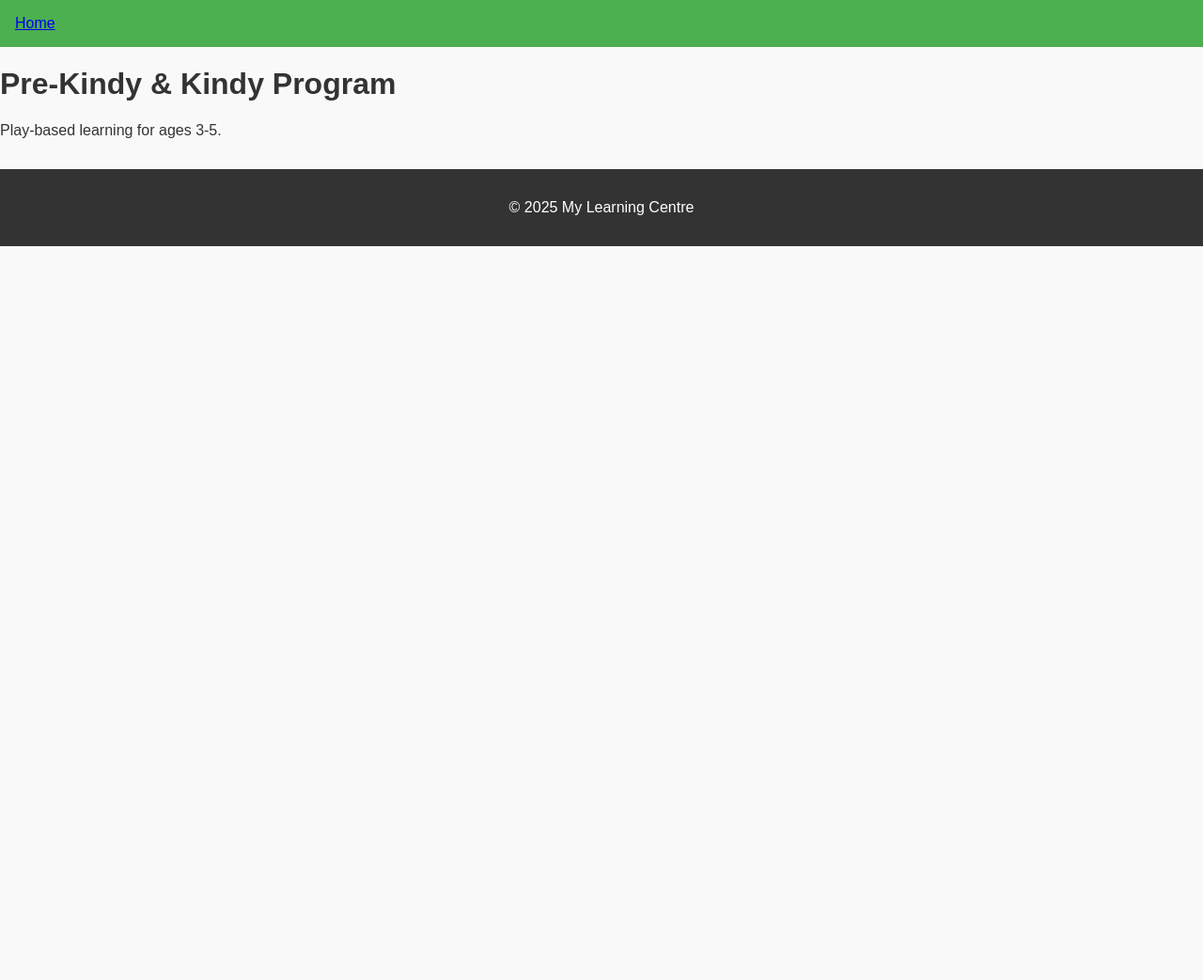
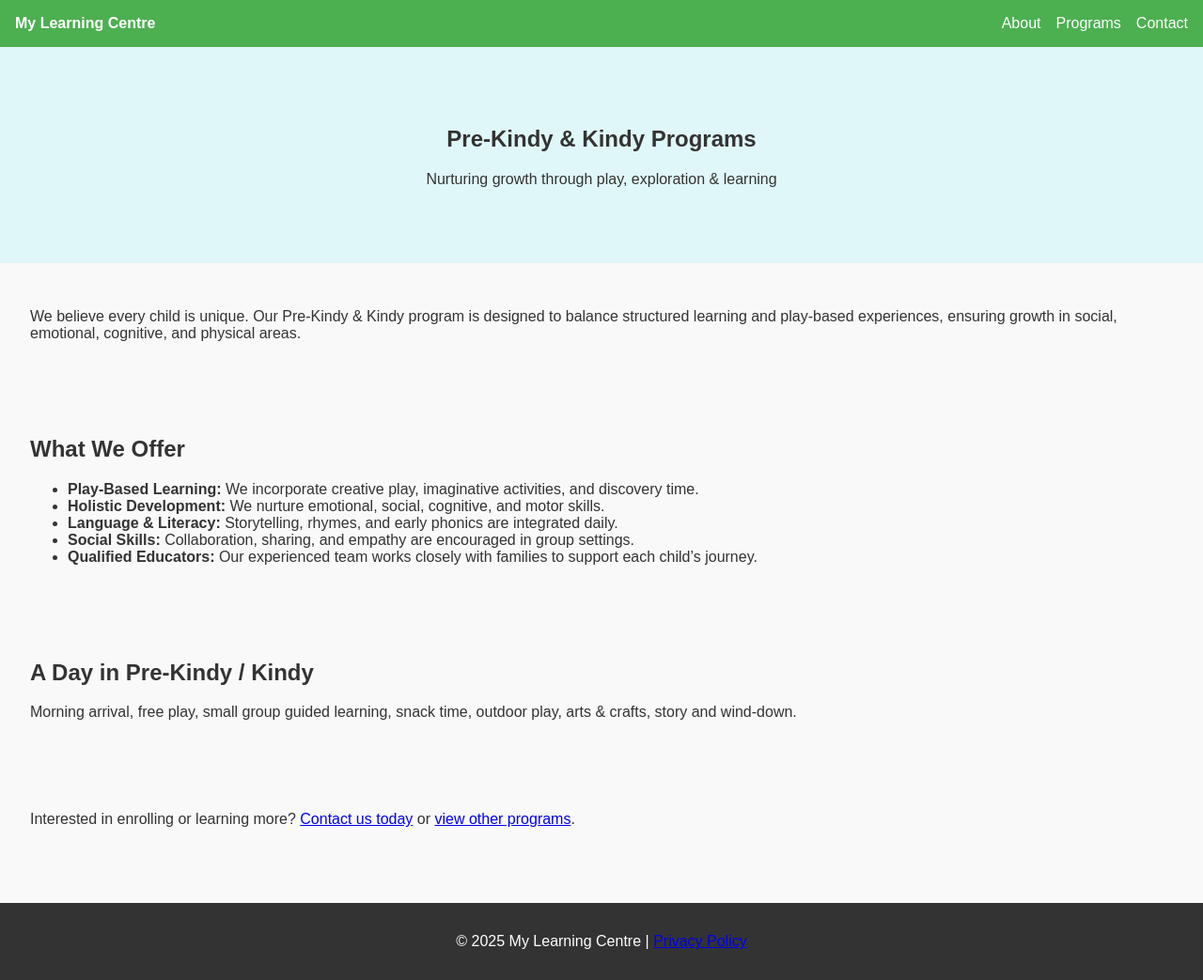
Before and after one commit to forautomation81/my-learning-centre, a plain HTML site: page program-prekindy.html in a window 1280 px wide. Shown: the whole page at 94% size. Before the commit the page ends 800 px from the top, so only its background shows below. Drawn offline with Linux system fonts and the light colour scheme.

Commit message:
Update program-prekindy.html

```diff
--- a/program-prekindy.html
+++ b/program-prekindy.html
@@ -1 +1,61 @@
-<!DOCTYPE html><html><head><title>Pre-Kindy</title><link rel='stylesheet' href='style.css'></head><body><header><nav><a href='index.html'>Home</a></nav></header><h1>Pre-Kindy & Kindy Program</h1><p>Play-based learning for ages 3-5.</p><footer><p>&copy; 2025 My Learning Centre</p></footer></body></html>
+<!DOCTYPE html>
+<html lang="en">
+<head>
+  <meta charset="UTF-8">
+  <meta name="viewport" content="width=device-width, initial-scale=1.0">
+  <title>Pre-Kindy & Kindy Programs | My Learning Centre</title>
+  <link rel="stylesheet" href="style.css">
+</head>
+<body>
+  <header>
+    <nav>
+      <div class="logo"><a href="index.html">My Learning Centre</a></div>
+      <ul>
+        <li><a href="about.html">About</a></li>
+        <li><a href="programs.html">Programs</a></li>
+        <li><a href="contact.html">Contact</a></li>
+      </ul>
+    </nav>
+  </header>
+
+  <!-- Hero / Banner -->
+  <section class="hero">
+    <h1>Pre-Kindy & Kindy Programs</h1>
+    <p>Nurturing growth through play, exploration & learning</p>
+  </section>
+
+  <!-- Introduction / Overview -->
+  <section class="program-intro">
+    <div>
+      <p>We believe every child is unique. Our Pre-Kindy & Kindy program is designed to balance structured learning and play-based experiences, ensuring growth in social, emotional, cognitive, and physical areas.</p>
+    </div>
+  </section>
+
+  <!-- Key Features / Highlights -->
+  <section class="program-details">
+    <h2>What We Offer</h2>
+    <ul class="features-list">
+      <li><strong>Play-Based Learning:</strong> We incorporate creative play, imaginative activities, and discovery time.</li>
+      <li><strong>Holistic Development:</strong> We nurture emotional, social, cognitive, and motor skills.</li>
+      <li><strong>Language & Literacy:</strong> Storytelling, rhymes, and early phonics are integrated daily.</li>
+      <li><strong>Social Skills:</strong> Collaboration, sharing, and empathy are encouraged in group settings.</li>
+      <li><strong>Qualified Educators:</strong> Our experienced team works closely with families to support each child’s journey.</li>
+    </ul>
+  </section>
+
+  <!-- Optional: Daily Routine / What a Day Looks Like -->
+  <section class="routine">
+    <h2>A Day in Pre-Kindy / Kindy</h2>
+    <p>Morning arrival, free play, small group guided learning, snack time, outdoor play, arts & crafts, story and wind-down.</p>
+  </section>
+
+  <!-- Call to Action / Enquire -->
+  <section class="cta-enquire">
+    <p>Interested in enrolling or learning more? <a href="contact.html">Contact us today</a> or <a href="programs.html">view other programs</a>.</p>
+  </section>
+
+  <footer>
+    <p>&copy; 2025 My Learning Centre | <a href="#">Privacy Policy</a></p>
+  </footer>
+</body>
+</html>
```
